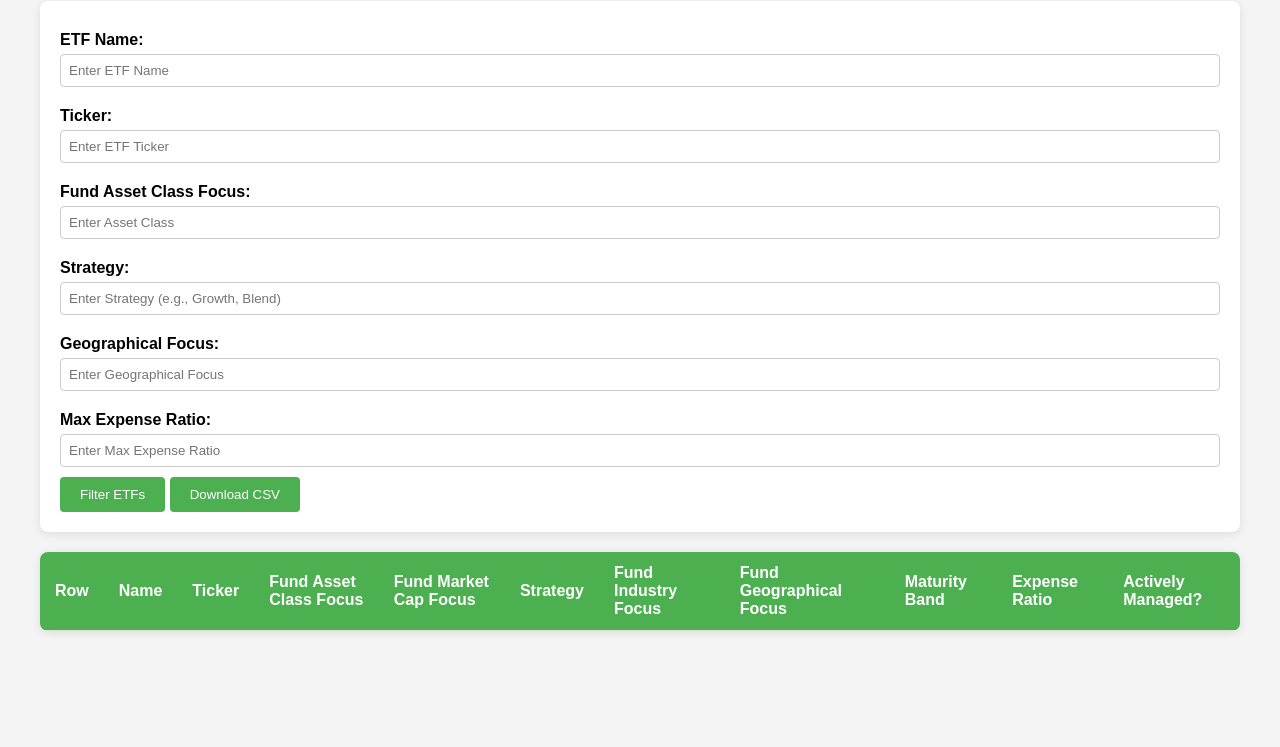
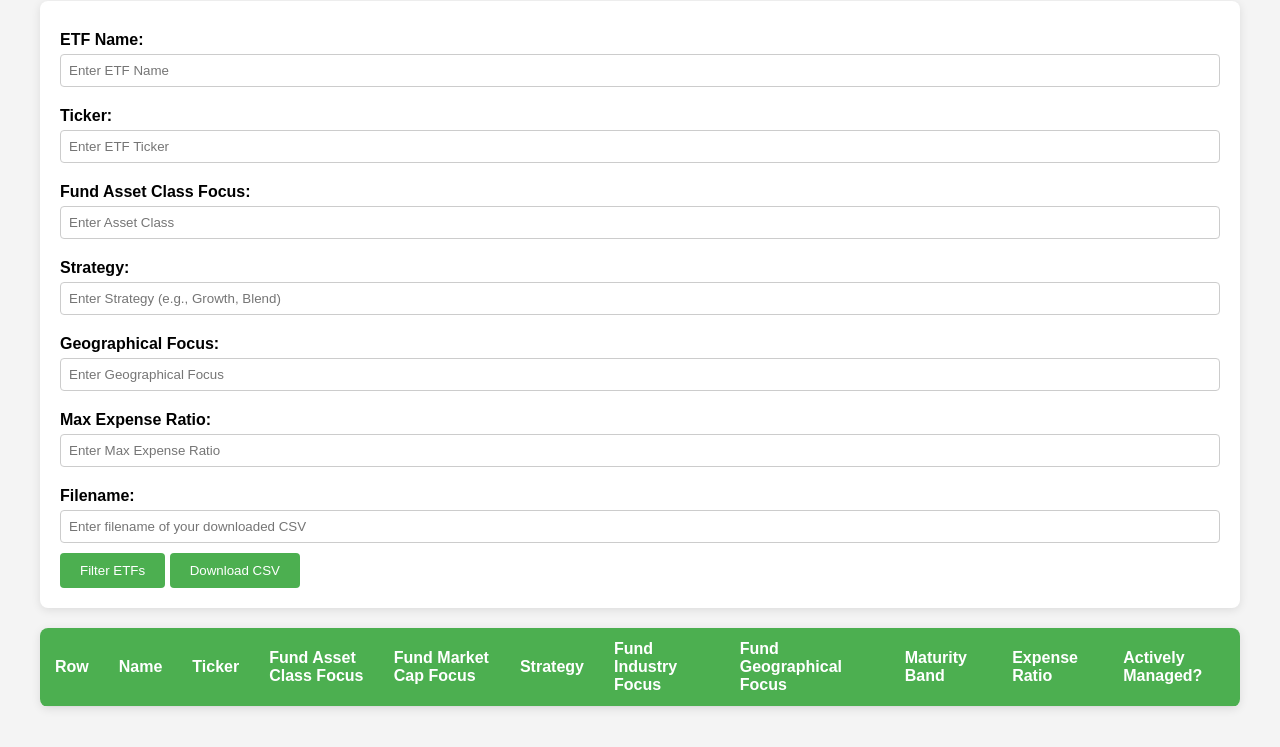
Before and after one commit to Drozeler/whartonstockinterface, a plain HTML site: page index.html in a window 1280 px wide. Both pictures are taken after a click on the button "ETF List Filter". Shown: the part 137-884 px from the top of the page. Before the commit the page ends 808 px from the top, so only its background shows below. Drawn offline with Linux system fonts and the light colour scheme.

Commit message:
Update index.html

```diff
--- a/index.html
+++ b/index.html
@@ -86,6 +86,9 @@
                 <label for="etf-expense-ratio">Max Expense Ratio:</label>
                 <input type="number" id="etf-expense-ratio" step="0.01" placeholder="Enter Max Expense Ratio">
 
+                <label for="etf-filename">Filename:</label>
+                <input type="text" id="etf-filename" placeholder="Enter filename of your downloaded CSV">
+
                 <button id="filterEtfBtn">Filter ETFs</button>
                 <button id="downloadEtfBtn">Download CSV</button>
             </div>
```
